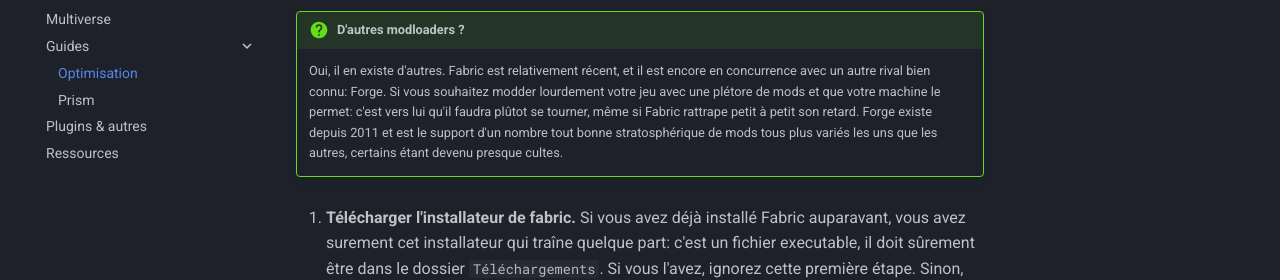
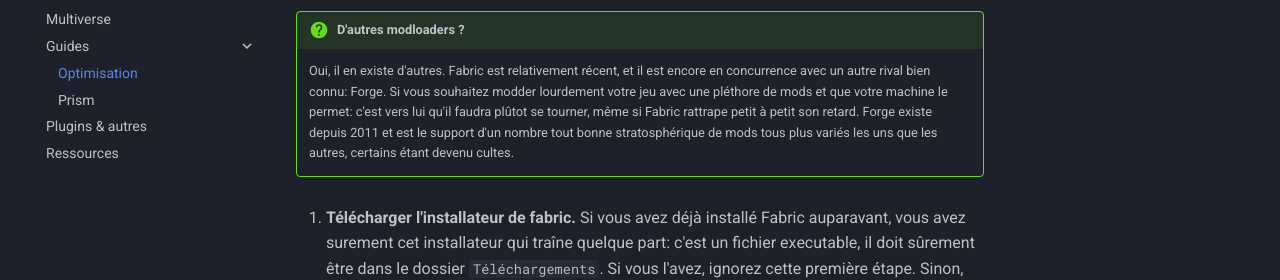
Before and after one commit to BanaaNuts/ChomageLand-Web, an MkDocs documentation site: the page built from docs/guides/optimisation.md, in a window 1280 px wide and 900 px high, scrolled down 565 px. Shown: the part 197-477 px from the top of the window. Built offline with MkDocs 1.6.1 and Material for MkDocs 9.7.7, drawn with Linux system fonts in a browser that asks for light colours; comment, search, counter and statistics services are not loaded.

Commit message:
Mot en trop

```diff
--- a/docs/guides/optimisation.md
+++ b/docs/guides/optimisation.md
@@ -12,7 +12,7 @@
 
 !!! question "D'autres modloaders ?"
 
-    Oui, il en existe d'autres. Fabric est relativement récent, et il est encore en concurrence avec un autre rival bien connu: Forge. Si vous souhaitez modder lourdement votre jeu avec une plétore de mods et que votre machine le permet: c'est vers lui qu'il faudra plûtot se tourner, même si Fabric rattrape petit à petit son retard. Forge existe depuis 2011 et est le support d'un nombre tout bonne stratosphérique de mods tous plus variés les uns que les autres, certains étant devenu presque cultes.
+    Oui, il en existe d'autres. Fabric est relativement récent, et il est encore en concurrence avec un autre rival bien connu: Forge. Si vous souhaitez modder lourdement votre jeu avec une pléthore de mods et que votre machine le permet: c'est vers lui qu'il faudra plûtot se tourner, même si Fabric rattrape petit à petit son retard. Forge existe depuis 2011 et est le support d'un nombre tout bonne stratosphérique de mods tous plus variés les uns que les autres, certains étant devenu cultes.
 
 1. **Télécharger l'installateur de fabric.** Si vous avez déjà installé Fabric auparavant, vous avez surement cet installateur qui traîne quelque part: c'est un fichier executable, il doit sûrement être dans le dossier `Téléchargements`. Si vous l'avez, ignorez cette première étape. Sinon, [téléchargez-le](https://fabricmc.net/use/).
 
```
